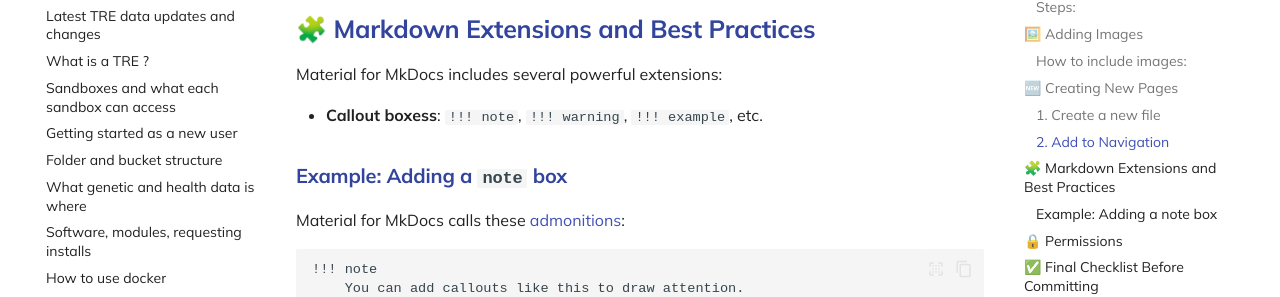
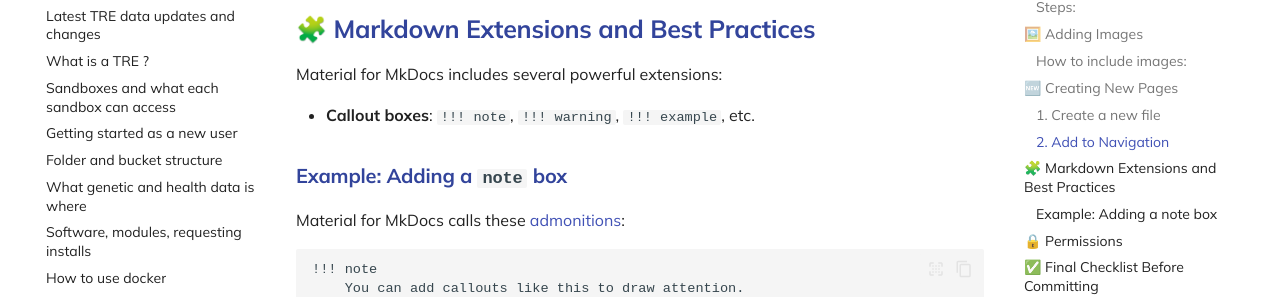
Before and after one commit to genes-and-health/TRE-documentation-v3, an MkDocs documentation site: the page built from docs/how-to-update-this-documentation.md, in a window 1280 px wide and 900 px high, scrolled down 2296 px. Shown: the part 155-452 px from the top of the window. Built offline with MkDocs 1.6.1 and Material for MkDocs 9.7.7, drawn with Linux system fonts in a browser that asks for light colours; comment, search, counter and statistics services are not loaded.

Commit message:
Update how-to-update-this-documentation.md
Fix typo

```diff
--- a/docs/how-to-update-this-documentation.md
+++ b/docs/how-to-update-this-documentation.md
@@ -97,7 +97,7 @@
 
 Material for MkDocs includes several powerful extensions:
 
-- **Callout boxess**: `!!! note`, `!!! warning`, `!!! example`, etc.
+- **Callout boxes**: `!!! note`, `!!! warning`, `!!! example`, etc.
 
 ### Example: Adding a `note` box
 
```
